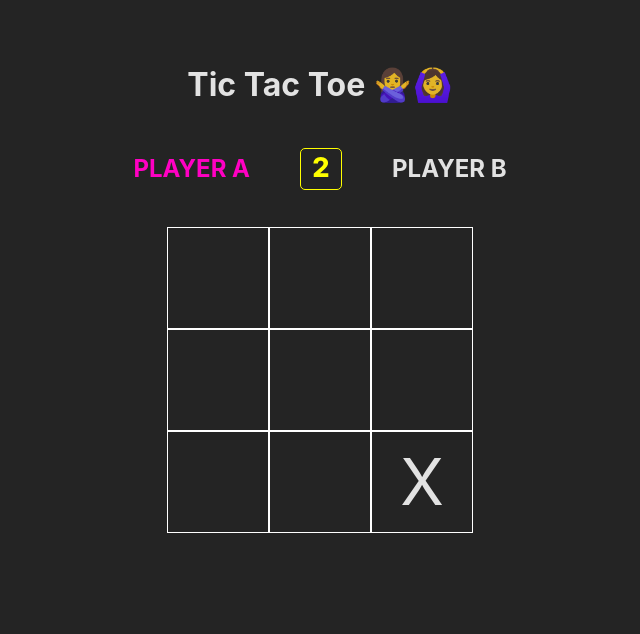
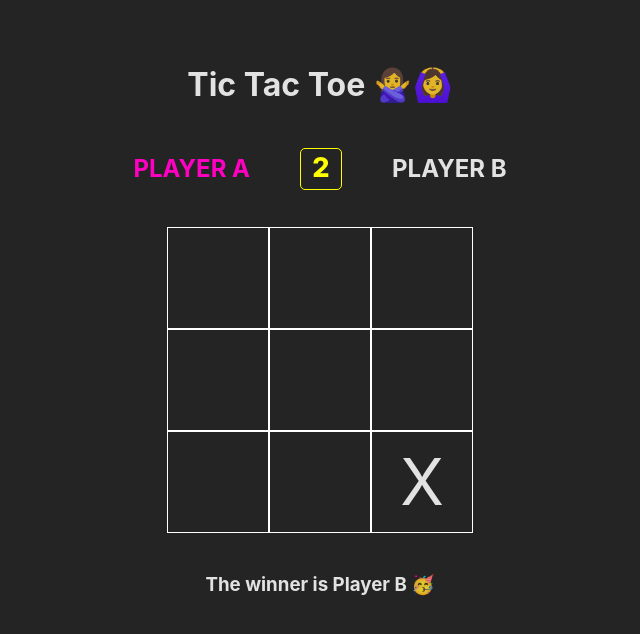
Before and after one commit to Staicy-S/TicTacToe, a React (Vite) app: page / in a window 1280 px wide. Shown: the top 634 px of the page, without its empty margins (320-960 px from the left). Built offline with nearby package versions, Linux system fonts and the light colour scheme.

Commit message:
winner component and winner is displayed

```diff
--- a/src/App.jsx
+++ b/src/App.jsx
@@ -1,6 +1,7 @@
 import "./App.css";
 import { Board } from "./components/Board";
 import { PlayerField } from "./components/PlayerField";
+import { Winner } from "./components/Winner";
 
 const dummyBoard = [
   [-1, -1, -1],
@@ -14,6 +15,7 @@ function App() {
       <h1>Tic Tac Toe 🙅‍♀️🙆‍♀️</h1>
       <PlayerField activePlayer={0} round={2} />
       <Board board={dummyBoard} />
+      <Winner winner={1} />
     </>
   );
 }
--- /dev/null
+++ b/src/components/Winner.jsx
@@ -0,0 +1,10 @@
+export function Winner({ winner }) {
+  if (winner < 0 || winner > 1) {
+    return undefined;
+  }
+  return (
+    <>
+      <h3>The winner is {winner === 0 ? "Player A" : "Player B"} 🥳</h3>
+    </>
+  );
+}
```
